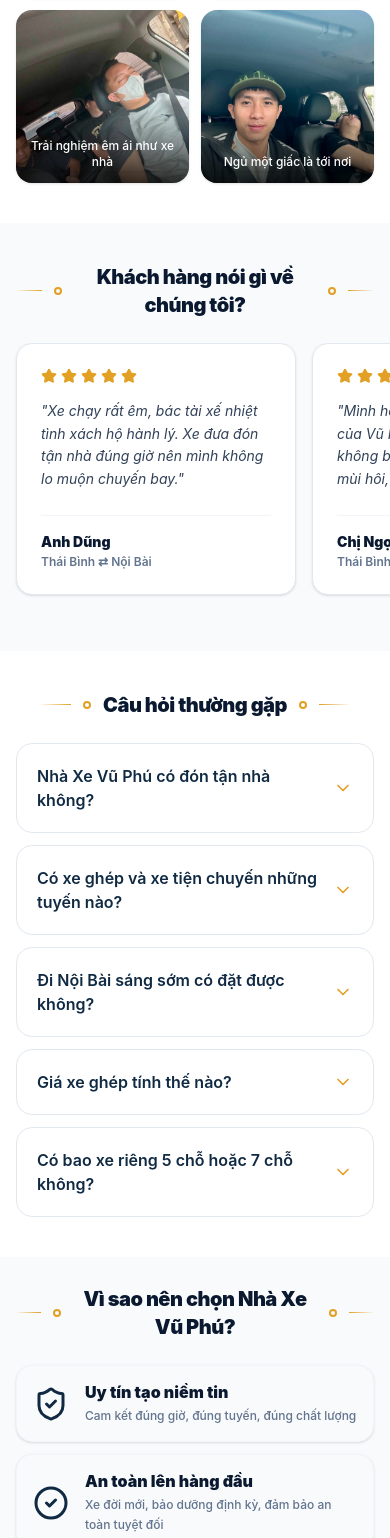
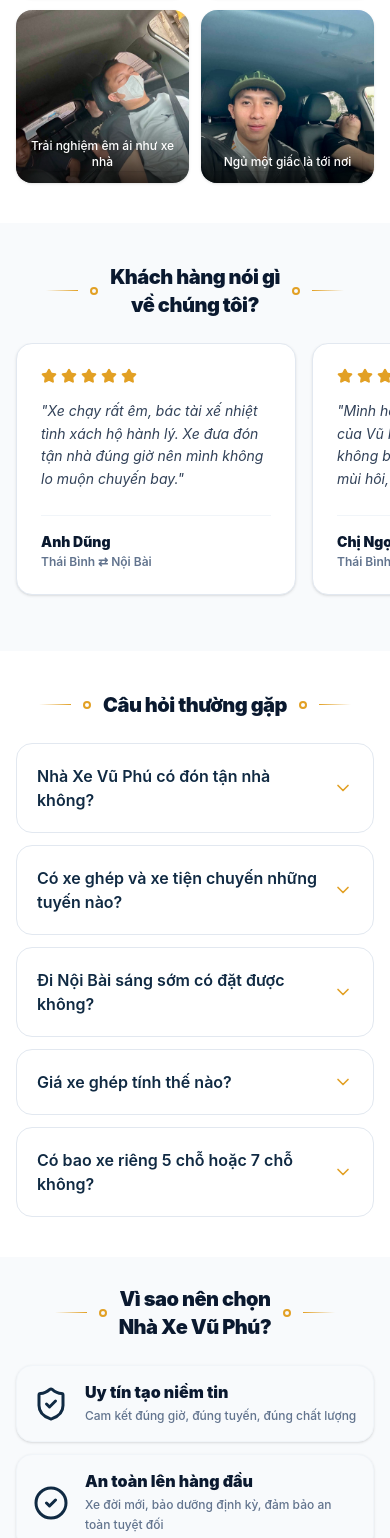
Before and after one commit to haikieudng-cyber/XeGhepVuPhu, a Next.js app: page / in a window 390 px wide. Shown: the part 3857-5395 px from the top of the page. Built offline with nearby package versions, Linux system fonts and the light colour scheme; no server answers.

Commit message:
fix: adjust wrapping for remaining section titles on mobile

```diff
--- a/src/app/page.tsx
+++ b/src/app/page.tsx
@@ -373,7 +373,12 @@
       <section id="testimonials" className="bg-slate-50 py-10">
         <div className="mx-auto max-w-6xl px-0 sm:px-6 lg:px-8">
           <div className="px-4 sm:px-0">
-            <SectionTitle>Khách hàng nói gì về chúng tôi?</SectionTitle>
+            <SectionTitle>
+              <span className="flex flex-col sm:inline">
+                <span>Khách hàng nói gì </span>
+                <span>về chúng tôi?</span>
+              </span>
+            </SectionTitle>
           </div>
           <div className="flex snap-x snap-mandatory overflow-x-auto px-4 pb-4 sm:px-0 sm:grid sm:grid-cols-2 sm:gap-4 lg:grid-cols-4 sm:pb-0">
             {testimonials.map((item, idx) => (
@@ -415,7 +420,12 @@
 
       <section className="bg-slate-50 py-7">
         <div className="mx-auto max-w-6xl px-4 sm:px-6 lg:px-8">
-          <SectionTitle>Vì sao nên chọn Nhà Xe Vũ Phú?</SectionTitle>
+          <SectionTitle>
+            <span className="flex flex-col sm:inline">
+              <span>Vì sao nên chọn </span>
+              <span>Nhà Xe Vũ Phú?</span>
+            </span>
+          </SectionTitle>
           <div className="grid gap-3 sm:grid-cols-2 lg:grid-cols-4">
             {whyCards.map((item) => (
               <article className="flex items-center gap-4 rounded-2xl border border-slate-100 bg-slate-50 p-4 shadow-sm" key={item.title}>
```
